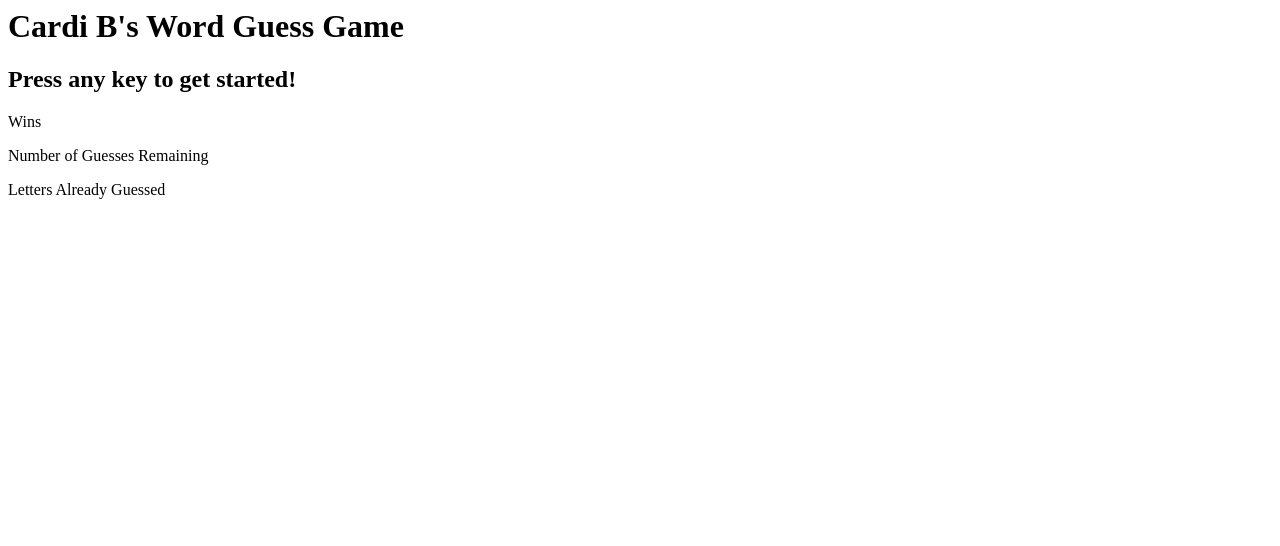
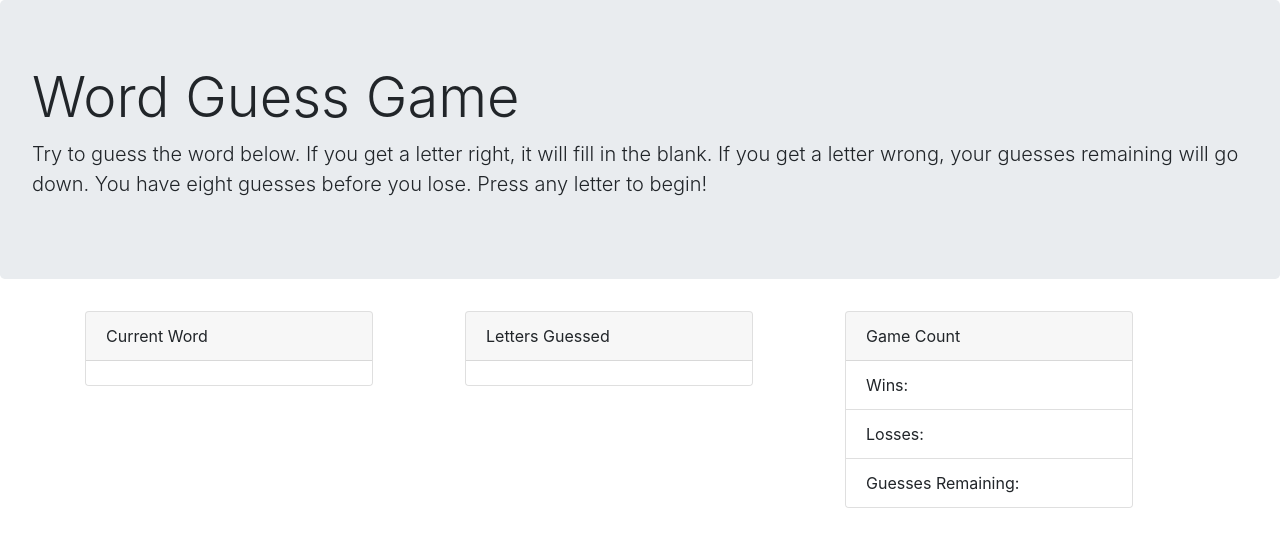
Before and after one commit to Jenniferbazelak/our-group-repo, a plain HTML site: page melissa_w/index.html in a window 1280 px wide. Drawn offline with nearby package versions, Linux system fonts and the light colour scheme; files that its build step writes are made by us from their sources.

Commit message:
I don't know what changes I made

```diff
--- a/melissa_w/index.html
+++ b/melissa_w/index.html
@@ -1,29 +1,47 @@
-<html lang="en-us">
-
+<!DOCTYPE html>
+<html>
 <head>
-    <meta charset="UTF-8">
+    <meta charset="utf-8" />
     <title>Word Guess Game</title>
-    <script src="assests/javascript/game.js"></script>
+    <link rel="stylesheet" type="text/css" href="reset.css" />
+    <link rel="stylesheet" href="https://stackpath.bootstrapcdn.com/bootstrap/4.1.3/css/bootstrap.min.css" integrity="sha384-MCw98/SFnGE8fJT3GXwEOngsV7Zt27NXFoaoApmYm81iuXoPkFOJwJ8ERdknLPMO" crossorigin="anonymous">
+    <link rel="stylesheet" type="text/css" href="style.css" />
+    <script src="game.js"></script>
 </head>
-
 <body>
-
-    <div id="game">
-
-        <h1>Cardi B's Word Guess Game</h1>
-
-        <h2>Press any key to get started!</h2>
-
-        <p id="wins">Wins </p>
-
-        <p id="letter-spaces"></p>
-
-        <p id="guesses-left">Number of Guesses Remaining </p>
-
-        <p>Letters Already Guessed </p>
-
+    <div class="jumbotron">
+        <h1 class="display-4">Word Guess Game</h1>
+        <p class="lead">Try to guess the word below. If you get a letter right, it will fill in the blank. If you get a letter wrong, your guesses remaining will go down. You have eight guesses before you lose. Press any letter to begin!</p>
     </div>
-
+    <div class="container">
+        <div class="row">
+            <div class="col-md-4">
+                <div class="card" style="width: 18rem;">
+                    <div class="card-header">Current Word</div>
+                    <ul class="list-group list-group-flush">
+                        <li class="list-group-item" id="current-word"></li>
+                    </ul>
+                </div>
+            </div>
+            <div class="col-md-4">
+                <div class="card" style="width: 18rem;">
+                    <div class="card-header">Letters Guessed</div>
+                    <ul class="list-group list-group-flush">
+                        <li class="list-group-item" id="letters-guessed"></li>
+                    </ul>
+                </div>
+            </div>
+            <div class="col-md-4">
+                <div class="card" style="width: 18rem;">
+                    <div class="card-header">Game Count</div>
+                    <ul class="list-group list-group-flush">
+                        <li class="list-group-item">Wins: <span id="wins"></span></li>
+                        <li class="list-group-item">Losses: <span id="losses"></span></li>
+                        <li class="list-group-item">Guesses Remaining: <span id="guesses-remaining"></span></li>
+                    </ul>
+                </div>
+            </div>
+        </div>
+    </div>
 </body>
-
 </html>
```
Also changed, not shown: melissa_w/assests/javascript/game.js (line endings or trailing spaces).
